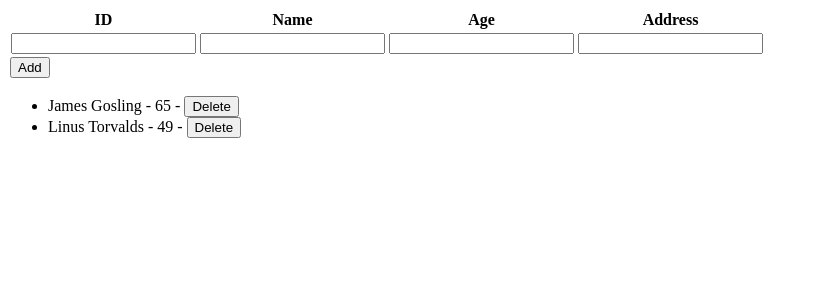
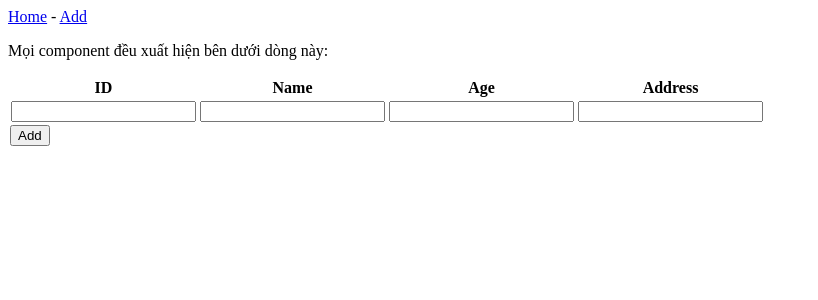
Before and after one commit to fchbyoung/angular-customer-management, an Angular app: page /add in a window 1280 px wide. Before the commit this address led to /. Shown: the top 300 px of the page, without its empty margins (0-818 px from the left). Built offline with nearby package versions, Linux system fonts and the light colour scheme.

Commit message:
Demo routing

```diff
--- a/src/app/app-routing.module.ts
+++ b/src/app/app-routing.module.ts
@@ -1,8 +1,17 @@
 import { NgModule } from '@angular/core';
 import { Routes, RouterModule } from '@angular/router';
+import {CustomersInfoComponent} from './customers-info/customers-info.component';
+import {AddCustomerComponent} from './add-customer/add-customer.component';
 
 
-const routes: Routes = [];
+const routes: Routes = [
+  {
+    path: '', component: CustomersInfoComponent
+  },
+  {
+    path: 'add', component: AddCustomerComponent
+  }
+];
 
 @NgModule({
   imports: [RouterModule.forRoot(routes)],
--- a/src/app/app.component.html
+++ b/src/app/app.component.html
@@ -1,5 +1,5 @@
-<app-add-customer></app-add-customer>
+<a [routerLink]="['/']">Home</a> - <a [routerLink]="['/add']">Add</a>
 
-<app-customers-list (customerClick)="selectHandler($event)"></app-customers-list>
+<p>Mọi component đều xuất hiện bên dưới dòng này:</p>
 
-<app-customer-detail [customer]="selectedCustomer"></app-customer-detail>
+<router-outlet></router-outlet>
--- a/src/app/app.component.ts
+++ b/src/app/app.component.ts
@@ -8,9 +8,5 @@
 })
 export class AppComponent {
   title = 'demo-customers-management';
-  selectedCustomer: Customer;
 
-  selectHandler($event) {
-    this.selectedCustomer = $event;
-  }
 }
--- a/src/app/app.module.ts
+++ b/src/app/app.module.ts
@@ -7,13 +7,15 @@
 import { CustomerDetailComponent } from './customer-detail/customer-detail.component';
 import { AddCustomerComponent } from './add-customer/add-customer.component';
 import { FormsModule } from '@angular/forms';
+import { CustomersInfoComponent } from './customers-info/customers-info.component';
 
 @NgModule({
   declarations: [
     AppComponent,
     CustomersListComponent,
     CustomerDetailComponent,
-    AddCustomerComponent
+    AddCustomerComponent,
+    CustomersInfoComponent
   ],
   imports: [
     BrowserModule,
--- /dev/null
+++ b/src/app/customers-info/customers-info.component.html
@@ -0,0 +1,3 @@
+<app-customers-list (customerClick)="selectHandler($event)"></app-customers-list>
+
+<app-customer-detail [customer]="selectedCustomer"></app-customer-detail>
--- /dev/null
+++ b/src/app/customers-info/customers-info.component.ts
@@ -0,0 +1,20 @@
+import { Component, OnInit } from '@angular/core';
+import {Customer} from '../customer';
+
+@Component({
+  selector: 'app-customers-info',
+  templateUrl: './customers-info.component.html',
+  styleUrls: ['./customers-info.component.scss']
+})
+export class CustomersInfoComponent implements OnInit {
+  selectedCustomer: Customer;
+
+  selectHandler($event) {
+    this.selectedCustomer = $event;
+  }
+  constructor() { }
+
+  ngOnInit() {
+  }
+
+}
```
Also changed, not shown: src/app/customers-info/customers-info.component.scss (added), 1 other file (tests, documents, lock files or other folders).
